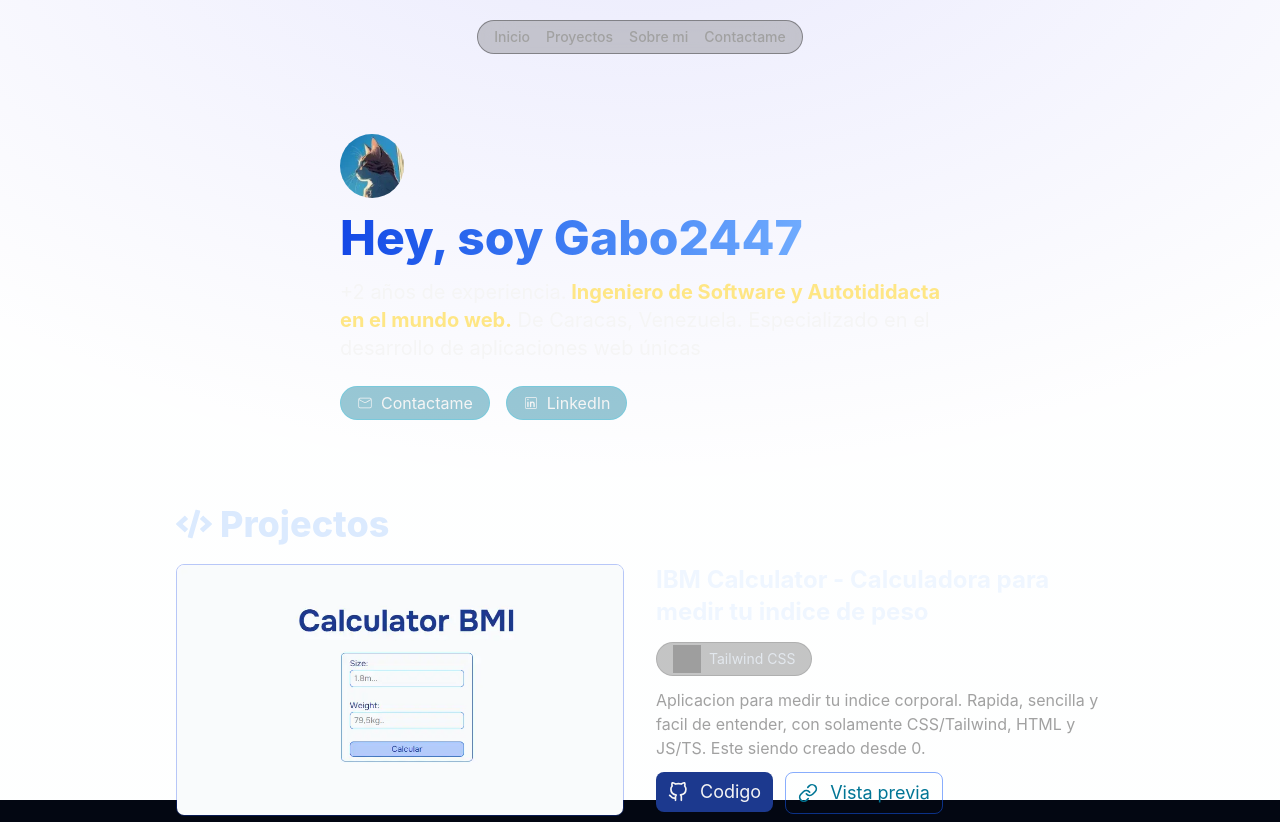
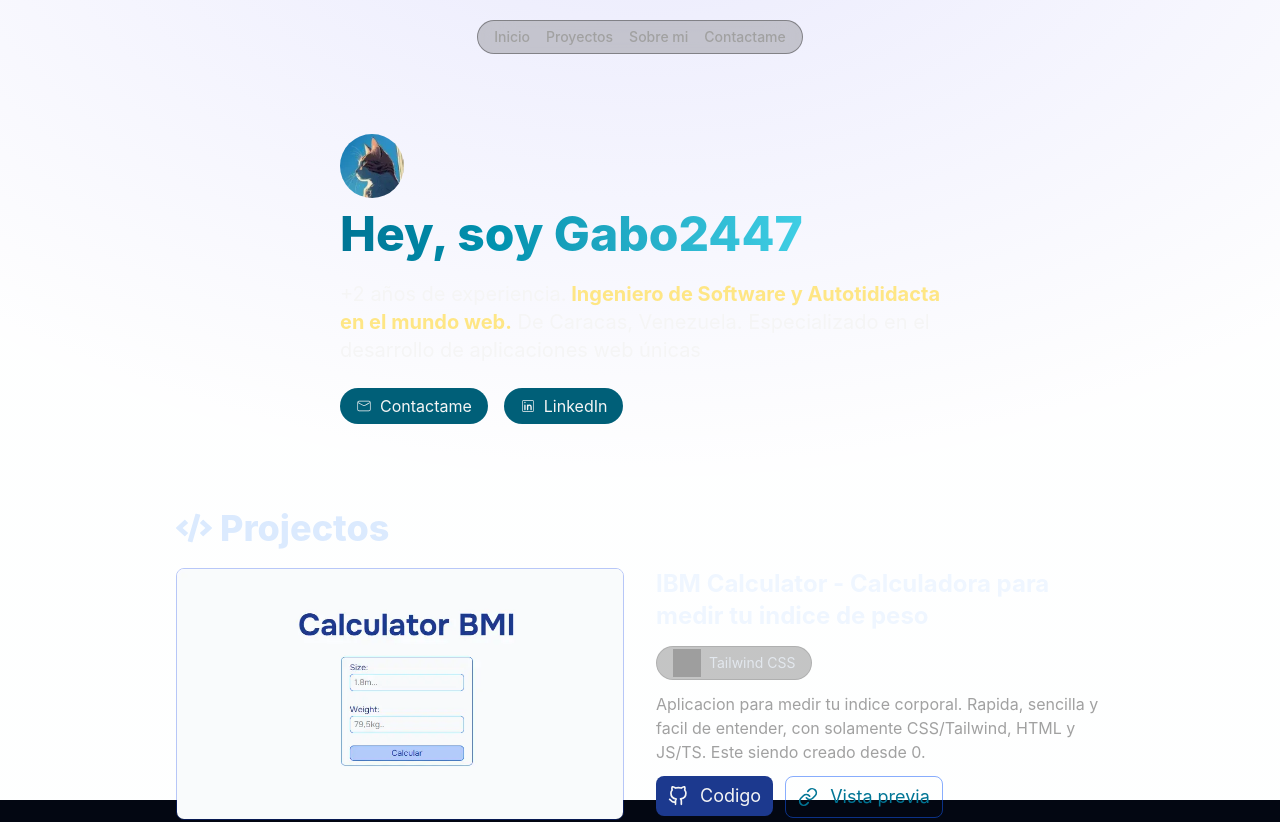
Before and after one commit to Gabo2447/portfolio-v2, a React (Vite) app: page / in a window 1280 px wide. Shown: the top 822 px of the page. Built offline with nearby package versions, Linux system fonts and the light colour scheme; grey boxes are pictures that could not be loaded.

Commit message:
fix(hero): Update heading margin and background color for improved styling

```diff
--- a/src/components/hero.tsx
+++ b/src/components/hero.tsx
@@ -17,7 +17,7 @@ const Hero: React.FC = () => {
           className="rounded-full size-12 md:size-14 lg:size-16"
         />
       </picture>
-      <h1 className="my-3 py-1 bg-linear-to-r from-blue-700 to-blue-300 bg-clip-text text-transparent font-extrabold font-Onest text-3xl md:text-4xl lg:text-5xl">
+      <h1 className="mb-4.5 mt-2 py-1 bg-linear-to-r from-cyan-700 to-cyan-300 bg-clip-text text-transparent font-extrabold font-Onest text-3xl md:text-4xl lg:text-5xl">
         Hey, soy {data.name}
       </h1>
       <p className="max-w-[600px] md:text-lg lg:text-xl mb-6">
@@ -28,7 +28,7 @@ const Hero: React.FC = () => {
         {description[2]}. {description[3]}
       </p>
       <ul className="flex gap-x-4 items-center">
-        <li className="border border-cyan-400/20 px-4 py-1 w-fit rounded-full bg-cyan-700/40 hover:border-neutral-400 hover:bg-neutral-200 hover:text-neutral-900 transition">
+        <li className="px-4 py-1.5 w-fit rounded-full bg-cyan-800 hover:border-neutral-400 hover:bg-neutral-200 hover:text-neutral-900 transition">
           <a
             className="flex gap-x-2 place-items-center"
             href={`mailto:${data.correo}`}
@@ -37,7 +37,7 @@ const Hero: React.FC = () => {
             Contactame
           </a>
         </li>
-        <li className="border border-cyan-400/20 px-4 py-1 w-fit rounded-full bg-cyan-700/40 hover:border-neutral-400 hover:bg-neutral-200 hover:text-cyan-900 transition">
+        <li className="px-4 py-1.5 w-fit rounded-full bg-cyan-800 hover:border-neutral-400 hover:bg-neutral-200 hover:text-cyan-900 transition">
           <a className="flex gap-x-2 place-items-center" href={data.linkedIn}>
             <CiLinkedin /> LinkedIn
           </a>
```
